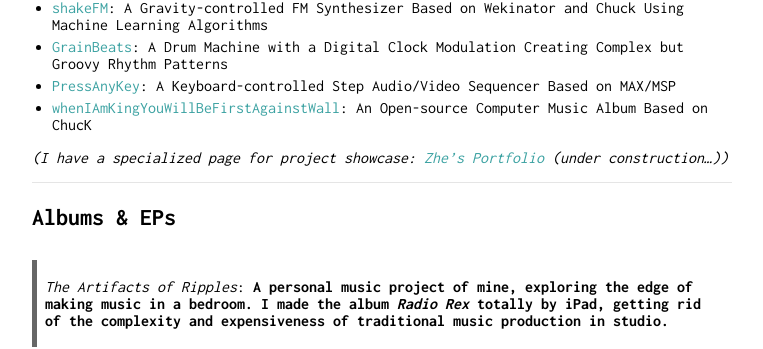
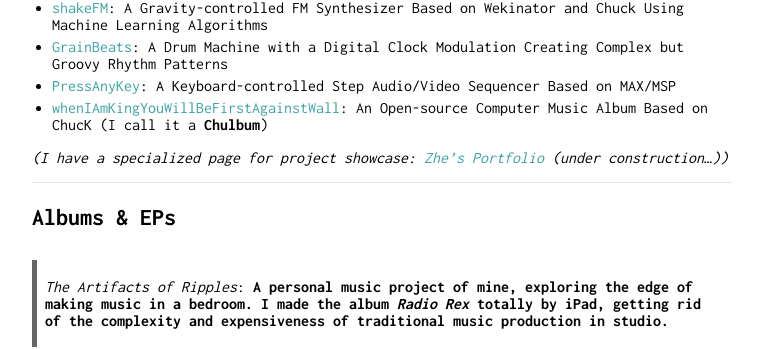
Before and after one commit to Paranoid2droid/cv, a Jekyll site: the page built from index.md, in a window 1280 px wide and 900 px high, scrolled down 2213 px. Shown: the part 161-510 px from the top of the window, without its empty margins (258-1021 px from the left). Built offline with Jekyll 4.4.1, drawn with Linux system fonts in a browser that asks for light colours.

Commit message:
update projects

```diff
--- a/index.md
+++ b/index.md
@@ -97,7 +97,7 @@
 * [shakeFM](https://github.com/paranoid2droid/shakeFM){:target="_blank"}: A Gravity-controlled FM Synthesizer Based on Wekinator and Chuck Using Machine Learning Algorithms
 * [GrainBeats](https://github.com/paranoid2droid/GrainBeats){:target="_blank"}: A Drum Machine with a Digital Clock Modulation Creating Complex but Groovy Rhythm Patterns
 * [PressAnyKey](https://github.com/paranoid2droid/PressAnyKey){:target="_blank"}: A Keyboard-controlled Step Audio/Video Sequencer Based on MAX/MSP
-* [whenIAmKingYouWillBeFirstAgainstWall](https://github.com/paranoid2droid/whenIAmKingYouWillBeFirstAgainstWall){:target="_blank"}: An Open-source Computer Music Album Based on ChucK
+* [whenIAmKingYouWillBeFirstAgainstWall](https://github.com/paranoid2droid/whenIAmKingYouWillBeFirstAgainstWall){:target="_blank"}: An Open-source Computer Music Album Based on ChucK (I call it a **Chulbum**)
 
 *(I have a specialized page for project showcase: [Zhe's Portfolio](https://zhezhang.me/portfolio/#interactive-audiovisual) (under construction...))*
 
```
